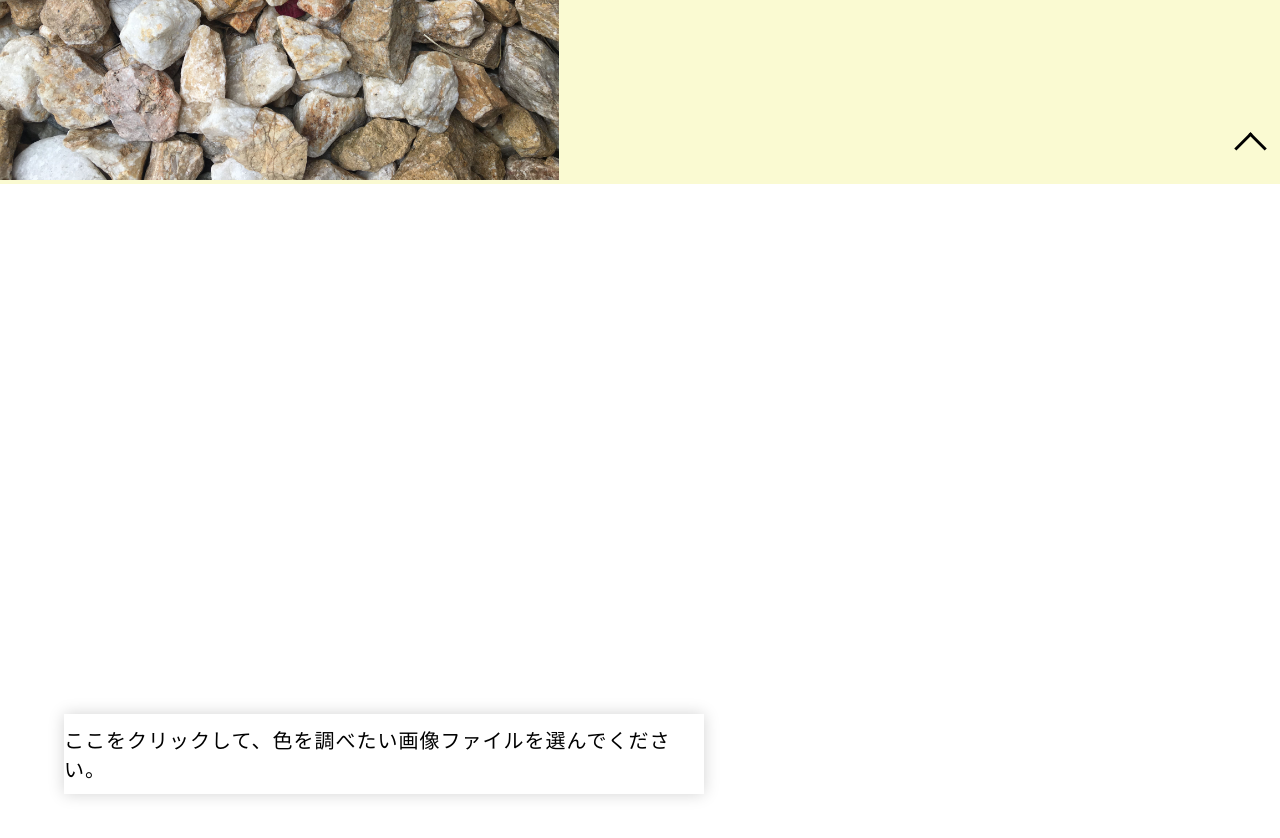
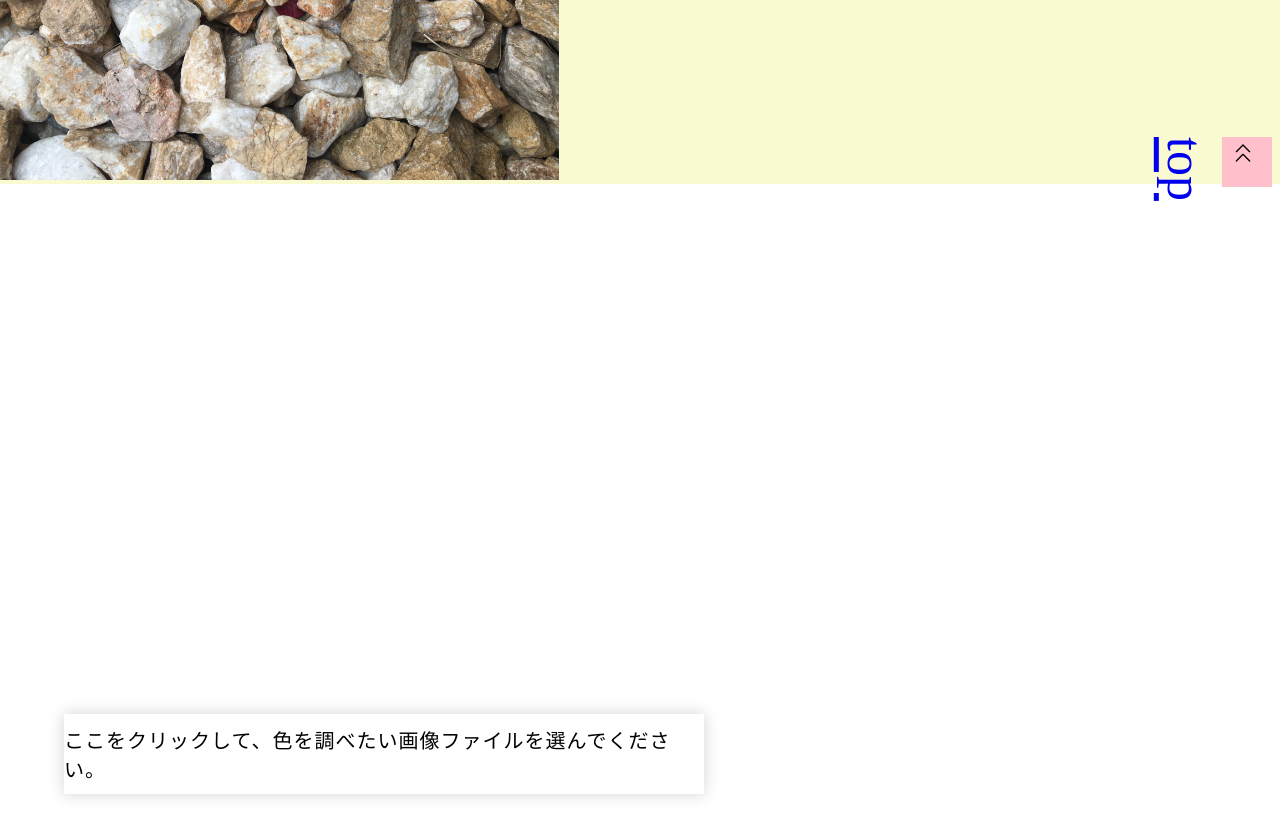
Before and after one commit to miomaeshima/name-of-colors, a React (Create React App) app in the folder client/: page / in a window 1280 px wide. Shown: the part 1360-2198 px from the top of the page. Built offline with nearby package versions, Linux system fonts and the light colour scheme; what colorthief would draw is missing.

Commit message:
pointed anchors to id=home

```diff
--- a/client/src/App.css
+++ b/client/src/App.css
@@ -4,11 +4,16 @@ body{
 }
 
 .returnButton {
-  border: solid black;
+  background: pink;
+  pointer-events: cursor;
+  width: 20px;
+  height: 20px;
+
+  /* border: solid black;
   border-width: 0 3px 3px 0;
   display: inline-block;
   padding: 10px;
   transform: rotate(-135deg);
- -webkit-transform: rotate(-135deg);
+ -webkit-transform: rotate(-135deg);  */
 
 }
--- a/client/src/components/Demo/Demo.css
+++ b/client/src/components/Demo/Demo.css
@@ -3,6 +3,7 @@
   display: flex;
   flex-direction: row;
   background: lightgoldenrodyellow;
+
 }
 #photoContainer {
   margin-top: 4vw;
@@ -46,8 +47,11 @@
   position: relative;
 }
 
-#linkContainer {
+#upButtonContainer {
   position: absolute;
   top: 90%;
   left: 90%;
+  width: 50px;
+  height: 50px;
+  background: pink;
 }
--- a/client/src/components/Demo/Demo.js
+++ b/client/src/components/Demo/Demo.js
@@ -47,10 +47,21 @@ const Demo = () => {
               : { color: "black" }
           }
         >
-
           {color.name}
-          <div id="linkContainer">
-            <a href="#top" className="returnButton"></a>
+          <div id="upButtonContainer">
+            <ChevronsUp
+              size={32}
+              strokeWidth={1}
+              style={
+                (color.r * 299 + color.g * 587 + color.b * 114) / 1000 < 128
+                  ? { color: "white" }
+                  : { color: "black" }
+              }
+            />
+            <a href="#home" class="invisibleAnchor">
+              top
+            </a>
+            {/* <a href="#top" className="returnButton"></a>  */}
           </div>
         </div>
       </div>
```
